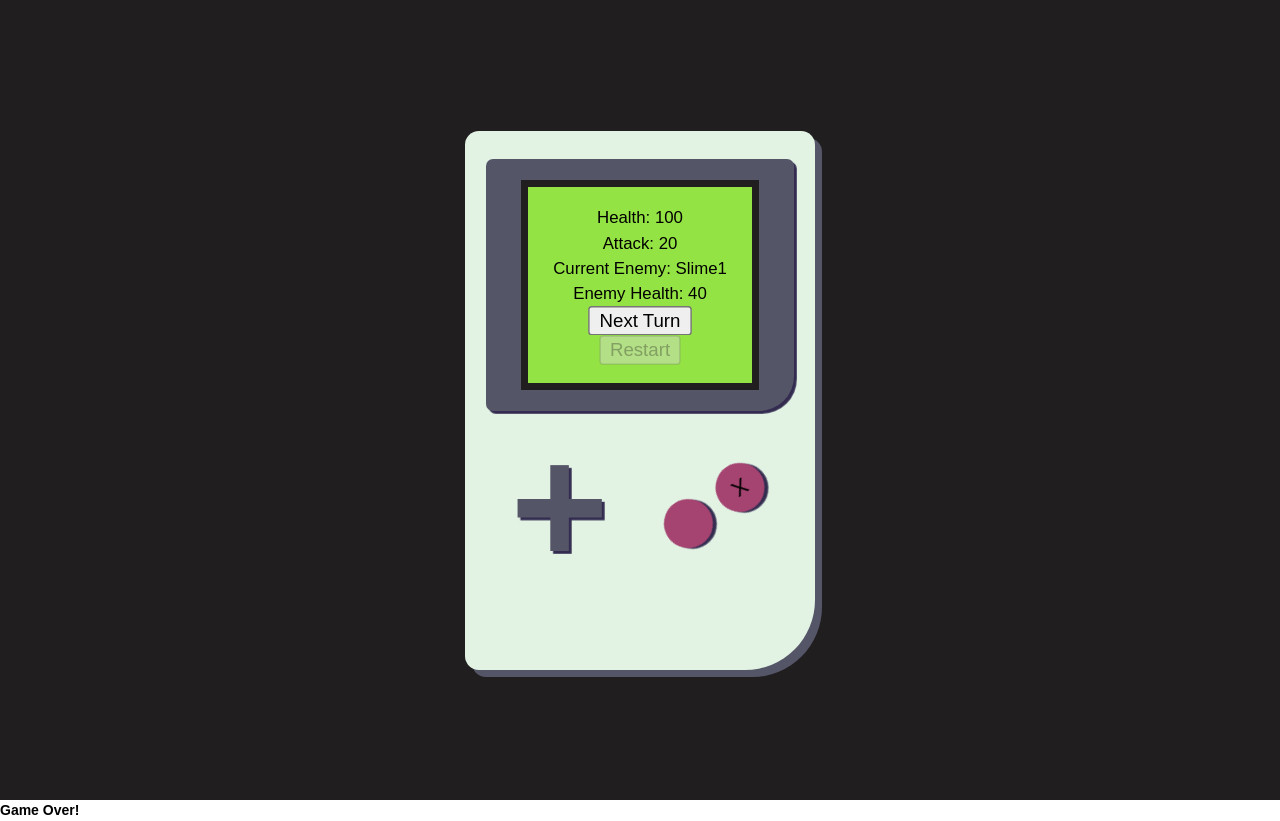
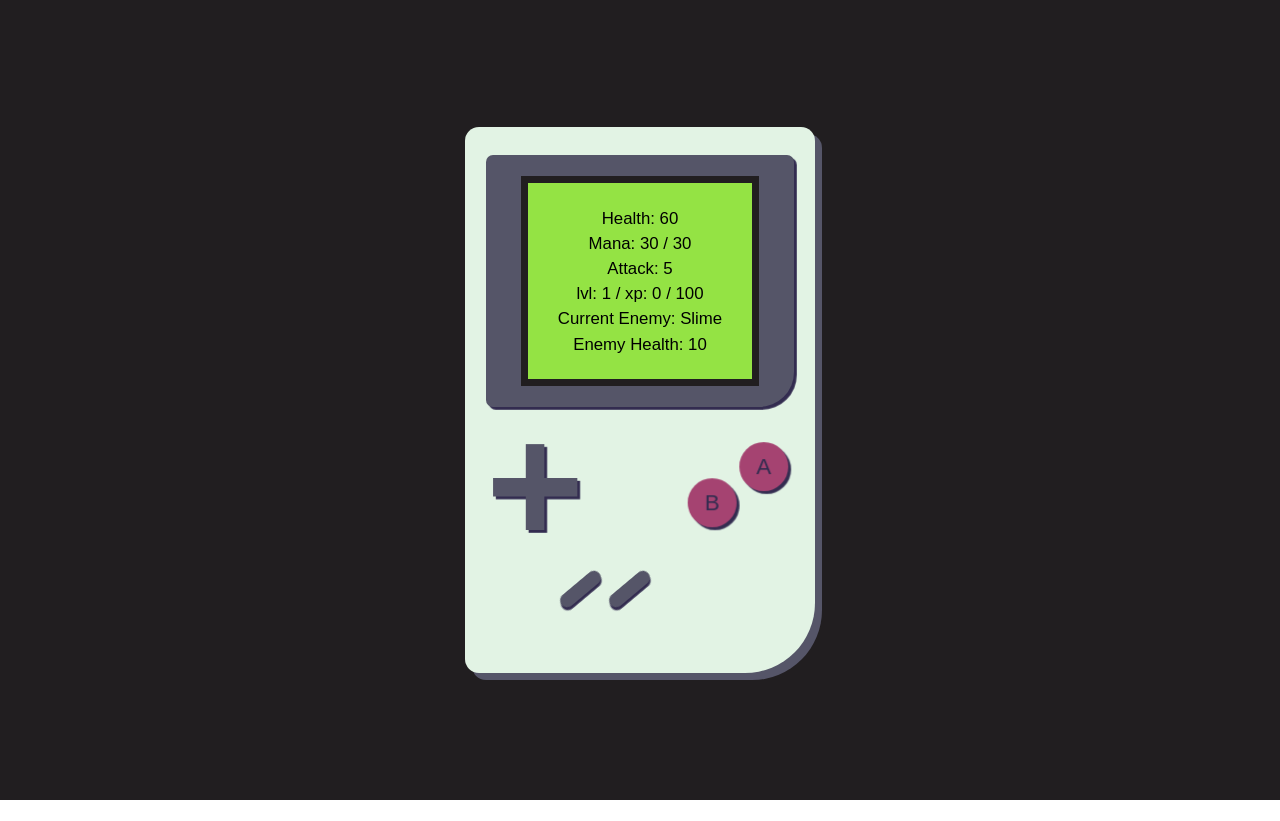
Before and after one commit to michel-raupp/project-dungeon, a React (Create React App) app: page / in a window 1280 px wide. After the commit the page ends 800 px from the top, so only its background shows below. Built offline with nearby package versions, Linux system fonts and the light colour scheme.

Commit message:
game is working folks!

```diff
--- a/src/components/game/index.jsx
+++ b/src/components/game/index.jsx
@@ -1,16 +1,22 @@
 import React, { useState, useEffect, useMemo, useCallback } from "react";
-import { Button, Console, Screen, StyledHome } from "../../styles/styles";
+import {
+  Button,
+  Console,
+  Screen,
+  StartButton,
+  StyledHome,
+} from "../../styles/styles";
 import overlay from "../../assets/gameboy-2.png";
 
 const getRandomEnemy = () => {
   const enemyTypes = [
-    { name: "Slime1", maxHealth: 40, atk: 12 },
-    { name: "Slime2", maxHealth: 40, atk: 12 },
-    { name: "Slime3", maxHealth: 40, atk: 12 },
-    { name: "Slime4", maxHealth: 40, atk: 12 },
-    { name: "Slime5", maxHealth: 40, atk: 12 },
-    { name: "Slime6", maxHealth: 40, atk: 12 },
-    // Add more enemy types as needed
+    { name: "Slime", maxHealth: 10, atk: 3, xp: 4 },
+    { name: "Goblin", maxHealth: 22, atk: 5, xp: 10 },
+    { name: "Orc", maxHealth: 24, atk: 7, xp: 15 },
+    { name: "Spider", maxHealth: 7, atk: 12, xp: 6 },
+    { name: "Thief", maxHealth: 30, atk: 10, xp: 25 },
+    { name: "Wolf", maxHealth: 18, atk: 8, xp: 11 },
+    { name: "Dragon", maxHealth: 100, atk: 20, xp: 300 },
   ];
 
   const randomIndex = Math.floor(Math.random() * enemyTypes.length);
@@ -23,67 +29,114 @@ const getRandomEnemy = () => {
 };
 
 const Game = () => {
-  const initialPlayerState = {
-    name: "Player",
-    maxHealth: 100,
-    health: 100,
-    attack: 20,
-  };
+  const initialPlayerState = useMemo(
+    () => ({
+      name: "Player",
+      maxHealth: 60,
+      health: 60,
+      maxMana: 30,
+      mana: 30,
+      attack: 5,
+      xp: 0,
+      level: 1,
+      xpToLevelUp: 100,
+    }),
+    []
+  );
 
   const [player, setPlayer] = useState(initialPlayerState);
   const [currentEnemyIndex, setCurrentEnemyIndex] = useState(0);
   const [isPlayerTurn, setIsPlayerTurn] = useState(true);
-  const [message, setMessage] = useState('');
+  const [message, setMessage] = useState("");
   const [gameOver, setGameOver] = useState(false);
-
+  const [isMagicAttack, setIsMagicAttack] = useState(false);
+  const randomNumber = Math.floor(Math.random() * 5) + 1;
   const [enemies, setEnemies] = useState([getRandomEnemy()]);
 
-  useEffect(() => {
-    if (gameOver) {
-      setPlayer(initialPlayerState);
-      setEnemies([getRandomEnemy()]);
-      setCurrentEnemyIndex(0);
-      setIsPlayerTurn(true);
-      setMessage('');
-      setGameOver(false);
+  const playerAttack = useCallback(() => {
+    if (!isPlayerTurn || gameOver) {
+      return; // Prevent attack if it's not the player's turn or the game is over
     }
-  }, [gameOver, initialPlayerState]);
 
-  const handleNextTurn = useCallback(() => {
-    if (isPlayerTurn && !gameOver) {
-      playerAttack();
-      setIsPlayerTurn(false);
-    }
-  }, [isPlayerTurn, gameOver]);
-
-  const playerAttack = useCallback(() => {
     const updatedEnemies = [...enemies];
     const currentEnemy = updatedEnemies[currentEnemyIndex];
 
-    const playerDamage = player.attack;
+    const playerDamage = isMagicAttack
+      ? Math.floor(currentEnemy.maxHealth * 0.3)
+      : player.attack;
     currentEnemy.health -= playerDamage;
+
+    // Update mana consumption
+    const manaCost = isMagicAttack ? 20 : 0;
+    const updatedPlayer = { ...player };
+    updatedPlayer.mana -= manaCost;
 
     if (currentEnemy.health <= 0) {
       // Enemy defeated
       currentEnemy.health = 0; // Ensure health doesn't go below 0
 
+      // Increase player XP
+      const xpGained = currentEnemy.xp;
+      const updatedPlayer = { ...player };
+      updatedPlayer.xp += xpGained;
+
+      // Check if player levels up
+      if (updatedPlayer.xp >= updatedPlayer.xpToLevelUp) {
+        updatedPlayer.xp = 0;
+        updatedPlayer.level++;
+        updatedPlayer.xpToLevelUp = updatedPlayer.xpToLevelUp + randomNumber;
+        updatedPlayer.maxHealth += randomNumber;
+        updatedPlayer.health = updatedPlayer.maxHealth;
+        updatedPlayer.maxMana += randomNumber;
+        updatedPlayer.mana = updatedPlayer.maxMana;
+        updatedPlayer.attack += randomNumber;
+        setMessage(
+          `Congratulations! You leveled up to Level ${updatedPlayer.level}!`
+        );
+      } else {
+        setMessage(
+          `You defeated the ${currentEnemy.name} and gained ${xpGained} XP.`
+        );
+
+        setIsPlayerTurn(false);
+      }
+
+      setPlayer(updatedPlayer);
+
       // Continue to the next enemy
       const nextEnemyIndex = currentEnemyIndex + 1;
       setCurrentEnemyIndex(nextEnemyIndex);
-      setMessage(`You defeated the ${currentEnemy.name}!`);
 
       // Reset the health of the next enemy
       const nextEnemy = getRandomEnemy();
       updatedEnemies[nextEnemyIndex] = nextEnemy;
+      setTimeout(() => {
+        setMessage(`The ${currentEnemy.name} arrived! Defend yourself!`);
+      }, 1000); // Delay of 2 seconds before showing the next enemy arrival message
     } else {
       // Enemy still alive
-      setMessage(`You attacked the ${currentEnemy.name} and dealt ${playerDamage} damage.`);
+      setMessage(
+        `You attacked the ${currentEnemy.name} and dealt ${playerDamage} damage.`
+      );
     }
 
-    setEnemies(updatedEnemies); // Update the enemies array
-  }, [player.attack, enemies, currentEnemyIndex]);
+    setPlayer(updatedPlayer);
+    setEnemies(updatedEnemies);
+  }, [
+    player,
+    enemies,
+    currentEnemyIndex,
+    isMagicAttack,
+    randomNumber,
+    isPlayerTurn,
+    gameOver,
+  ]);
 
   const enemyAttack = useCallback(() => {
+    if (!isPlayerTurn || gameOver) {
+      return;
+    }
+
     const updatedPlayer = { ...player };
     const currentEnemy = enemies[currentEnemyIndex];
 
@@ -97,10 +150,44 @@ const Game = () => {
     } else {
       // Player still alive
       setMessage(`The ${currentEnemy.name} attacked you for ${damage} damage.`);
+      setPlayer(updatedPlayer);
     }
+  }, [isPlayerTurn, gameOver, player, enemies, currentEnemyIndex]);
 
-    setPlayer(updatedPlayer);
-  }, [player, enemies, currentEnemyIndex]);
+  const handleNextTurn = useCallback(() => {
+    if (!gameOver && isPlayerTurn && !isMagicAttack) {
+      playerAttack();
+      setIsPlayerTurn(false);
+
+      const currentEnemy = enemies[currentEnemyIndex];
+      if (currentEnemy && currentEnemy.health > 0) {
+        // Delay before enemy attack
+        setTimeout(() => {
+          enemyAttack();
+          setIsPlayerTurn(true);
+        }, 2000); // 2 second delay
+      } else {
+        const nextEnemyIndex = currentEnemyIndex + 1;
+        if (nextEnemyIndex < enemies.length) {
+          setCurrentEnemyIndex(nextEnemyIndex);
+          // setMessage(`A new enemy has appeared: ${enemies[nextEnemyIndex].name}`);
+        }
+        setIsPlayerTurn(true);
+      }
+
+      setIsMagicAttack(false); // Reset magic attack flag
+    } else {
+      setIsPlayerTurn(true); // Enable the button when it's the player's turn
+    }
+  }, [
+    isPlayerTurn,
+    gameOver,
+    playerAttack,
+    enemyAttack,
+    currentEnemyIndex,
+    enemies,
+    isMagicAttack,
+  ]);
 
   useEffect(() => {
     if (!isPlayerTurn && !gameOver) {
@@ -110,15 +197,28 @@ const Game = () => {
           enemyAttack();
         }
         setIsPlayerTurn(true);
-      }, 1000); // 1 second delay
+      }, 2000); // 2 second delay
 
       return () => clearTimeout(delay);
     }
   }, [isPlayerTurn, gameOver, enemyAttack, enemies, currentEnemyIndex]);
 
+  useEffect(() => {
+    if (gameOver) {
+      player.health = 0;
+    }
+  }, [gameOver, player]);
+
   const handleRestart = useCallback(() => {
-    setGameOver(true);
-  }, []);
+    if (gameOver) {
+      setPlayer(initialPlayerState);
+      setEnemies([getRandomEnemy()]);
+      setCurrentEnemyIndex(0);
+      setIsPlayerTurn(true);
+      setGameOver(false);
+      setMessage("Welcome Back to Life noble warrior!");
+    }
+  }, [gameOver, initialPlayerState]);
 
   return (
     <>
@@ -126,35 +226,45 @@ const Game = () => {
         <Console>
           <div className="frame">
             <Screen>
-
               <p>Health: {player.health}</p>
+              <p>
+                Mana: {player.mana} / {player.maxMana}
+              </p>
               <p>Attack: {player.attack}</p>
+              <p>
+                lvl: {player.level} / xp: {player.xp} / {player.xpToLevelUp}
+              </p>
               <p>Current Enemy: {enemies[currentEnemyIndex].name}</p>
               <p>Enemy Health: {enemies[currentEnemyIndex].health}</p>
               <p>{message}</p>
-              <button
-                onClick={handleNextTurn}
-                disabled={!isPlayerTurn || gameOver}
-              >
-                Next Turn
-              </button>
-              <button onClick={handleRestart} disabled={!gameOver}>
-                Restart
-              </button>
             </Screen>
           </div>
           <div className="organizador">
             <p className="arrow-keys">+</p>
             <div className="botoes">
-              <Button onClick={handleNextTurn} disabled={!isPlayerTurn}>
-                X
+              <Button
+                onClick={handleNextTurn}
+                disabled={!isPlayerTurn || gameOver}
+              >
+                A
               </Button>
-              <Button onClick={handleNextTurn} disabled={!isPlayerTurn} />
+              <Button
+                onClick={() => {
+                  setIsMagicAttack(true);
+                  handleNextTurn();
+                }}
+                disabled={!isPlayerTurn || gameOver || player.mana < 20} // Disable magic attack button if player has insufficient mana
+              >
+                B
+              </Button>
             </div>
+          </div>
+          <div className="organizador start">
+            <StartButton onClick={handleRestart} disabled={!gameOver} />
+            <StartButton onClick={handleRestart} disabled={!gameOver} />
           </div>
         </Console>
       </StyledHome>
-      <h2>Game Over!</h2>
     </>
   );
 };
--- a/src/styles/styles.js
+++ b/src/styles/styles.js
@@ -1,81 +1,113 @@
 import styled from "styled-components";
+
 
 export const Padrao = {
   colors: {
-        primary: '#94e344',
-        secondary: '#46878f',
-        dark: '#332c50',
-        black: '#211e20',
-        white: '#e2f3e4',
-        red: '#a54371',
-        grey: '#555568',
+    primary: "#94e344",
+    secondary: "#46878f",
+    dark: "#332c50",
+    black: "#211e20",
+    white: "#e2f3e4",
+    red: "#a54371",
+    darkred: "#8e2e5b",
+    grey: "#555568",
   },
   effects: {
-        outline:
-            'box-shadow: inset 0px 2px 2px rgba(0,0,0,0.3);'
-    }
-}
+    outline: "box-shadow: inset 0px 2px 2px rgba(0,0,0,0.3);",
+  },
+};
 
 export const ContainerDefault = styled.div`
   display: flex;
   align-items: center;
   justify-content: center;
-`
+`;
 
 export const StyledHome = styled(ContainerDefault)`
   width: 100%;
   height: 100vh;
   background: ${Padrao.colors.black};
-    p{
+  p {
     font-size: 12px;
   }
-`
+`;
 export const Console = styled(ContainerDefault)`
   scale: 1.4;
   background: ${Padrao.colors.white};
   height: fit-content;
-    padding: 20px 15px 100px 15px;
+  padding: 20px 15px 40px 15px;
   border-radius: 10px 10px 50px 10px;
+  gap: 20px;
   flex-direction: column;
   filter: drop-shadow(5px 5px 0px ${Padrao.colors.grey});
-    .frame{
+  .frame {
     background: ${Padrao.colors.grey};
     padding: 15px 25px;
     border-radius: 5px 5px 25px 5px;
-        margin-bottom: 50px;
     filter: drop-shadow(2px 2px 0px ${Padrao.colors.dark});
   }
 
-
-    .organizador{
+  .organizador {
     display: flex;
     width: 100%;
-        justify-content: space-around;
+    height: 70px;
+    align-items: center;
+    justify-content: space-between;
   }
-
-    .botoes{
+  .start {
+    height: 40px;
+    width: 55%;
+    -webkit-box-pack: center;
+    justify-content: flex-start;
+  }
+  .botoes {
     display: flex;
     gap: 10px;
     height: 35px;
     transform: rotate(145deg);
   }
 
-    .arrow-keys{
+  .arrow-keys {
     line-height: 35px;
     font-size: 120px;
+    border-radius: 15px;
     font-weight: bold;
     color: ${Padrao.colors.grey};
     filter: drop-shadow(2px 2px 0px ${Padrao.colors.dark});
   }
-`
+`;
 
 export const Button = styled(ContainerDefault)`
+  transform: rotate(215deg);
   width: 35px;
   height: 35px;
   border-radius: 50%;
-    background: ${Padrao.colors.red};
-    filter: drop-shadow(-2px -2px 0px ${Padrao.colors.dark});
-`
+  cursor: pointer;
+  pointer-events:  ${(props) => (props.disabled ? 'none' : 'normal')};
+  margin: ${(props) => (props.disabled ? "-4px 0 0 1px" : "0")};
+  filter: drop-shadow(
+    ${(props) =>
+      props.disabled
+        ? `1px 1px 0px ${Padrao.colors.dark}`
+        : `2px 2px 0px ${Padrao.colors.dark}`}
+  );
+  background: ${(props) =>
+    props.disabled ? Padrao.colors.grey : Padrao.colors.red};
+  color: ${(props) =>
+    props.disabled ? Padrao.colors.dark : Padrao.colors.dark};
+`;
+
+export const StartButton = styled(Button)`
+  transform: rotate(320deg);
+  width: 35px;
+  height: 10px;
+  border-radius: 15px;
+  margin: 0 !important;
+  filter: drop-shadow(-1px 2px 0px ${Padrao.colors.dark});
+  background: ${(props) => (props.disabled ? Padrao.colors.grey : Padrao.colors.red )};
+
+  color: ${Padrao.colors.dark};
+`;
 
 export const Screen = styled(ContainerDefault)`
   background: ${Padrao.colors.primary};
@@ -83,11 +115,11 @@ export const Screen = styled(ContainerDefault)`
   height: 140px;
   border: 5px solid ${Padrao.colors.black};
   flex-direction: column;
-`
+`;
 
 export const ActionWindow = styled(ContainerDefault)`
   background: ${Padrao.colors.primary};
   width: 160px;
   height: 140px;
   border: 5px solid ${Padrao.colors.black};
-`
+`;
```
Lines whose indentation alone changed are shown as unchanged.
